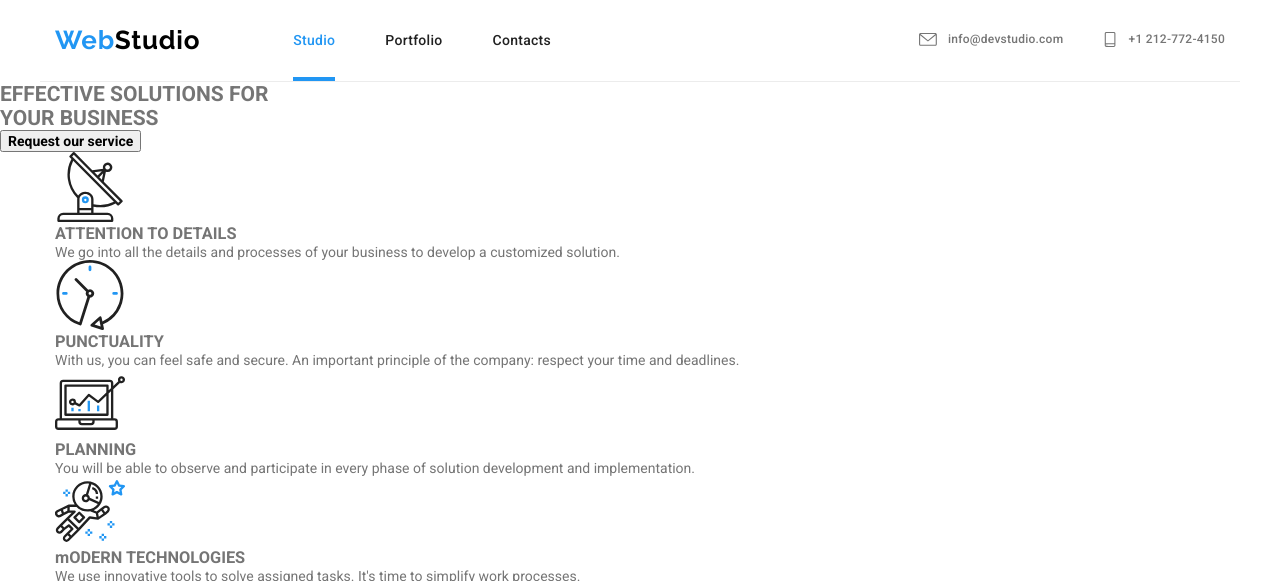
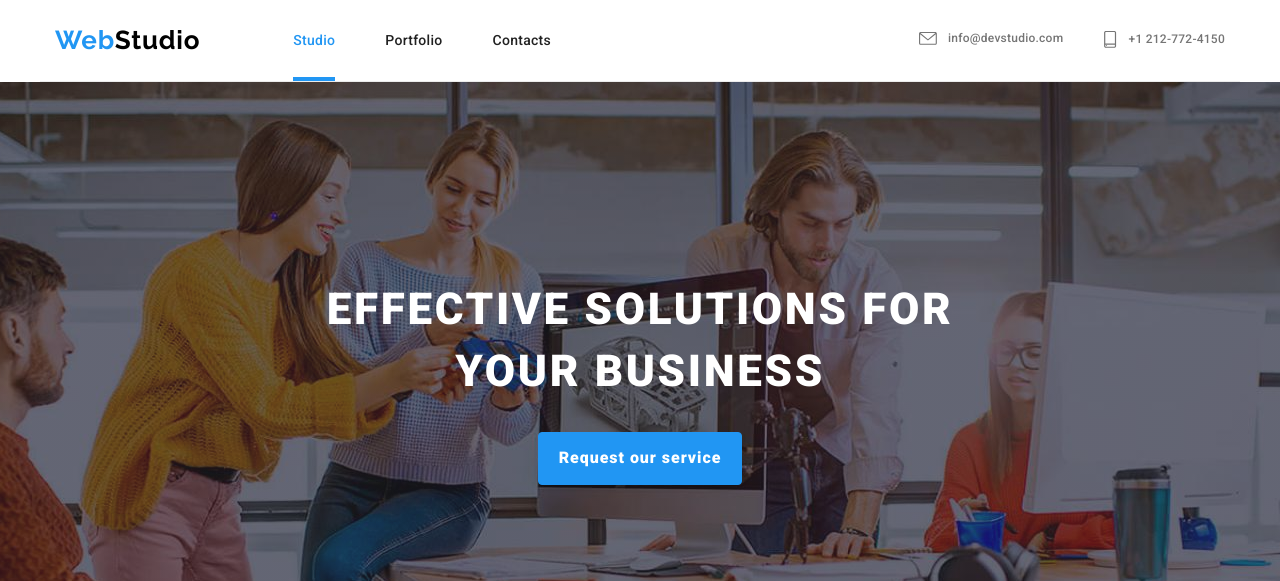
Before and after one commit to tSolodkaya/studio, a plain HTML site: page index.html in a window 1280 px wide. Shown: the top 581 px of the page. Drawn offline with nearby package versions, Linux system fonts and the light colour scheme; a script that the page names is missing; files whose address does not match are found by name.

Commit message:
feat: add adaptive hero section

```diff
--- a/index.html
+++ b/index.html
@@ -73,7 +73,7 @@
               class="contacts__link contacts__link--phone"
               href="tel:+12127724150"
             >
-              <svg class="contacts__icon" width="14" height="16">
+              <svg class="contacts__icon" width="14" height="18">
                 <use href="./images/symbol-defs.svg#smartphone" />
               </svg>
               +1 212-772-4150
@@ -100,13 +100,15 @@
     </header>
     <main>
       <section class="hero">
-        <h1 class="hero__title">
-          EFFECTIVE SOLUTIONS FOR <br />
-          YOUR BUSINESS
-        </h1>
-        <button class="button hero__button" type="button" data-modal-open>
-          <strong>Request our service</strong>
-        </button>
+        <div class="hero__content">
+          <h1 class="hero__title">
+            EFFECTIVE SOLUTIONS FOR
+            <span class="text-break">YOUR BUSINESS</span>
+          </h1>
+          <button class="hero__button" type="button" data-modal-open>
+            <strong>Request our service</strong>
+          </button>
+        </div>
       </section>
       <section class="container features">
         <ul class="features__list">
--- a/sass/base/_base.scss
+++ b/sass/base/_base.scss
@@ -36,6 +36,14 @@ img {
   height: auto;
 }
 
+button {
+  margin: 0;
+  padding: 0;
+  border: none;
+  background-color: transparent;
+  cursor: pointer;
+}
+
 .container {
   max-width: 480px;
   padding-left: 15px;
--- /dev/null
+++ b/sass/components/_hero.scss
@@ -0,0 +1,105 @@
+.hero {
+  max-width: 480px;
+  height: 400px;
+  display: block;
+  margin: 0 auto;
+  text-align: center;
+  display: flex;
+  flex-direction: column;
+  align-items: center;
+
+  background-image: linear-gradient(
+      to bottom $gradient-hero-section,
+      $gradient-hero-section
+    ),
+    url("../../images/mobile/hero-mob-480.jpg");
+
+  @media (min-device-pixel-ratio: 2),
+    (min-resolution: 192dpi),
+    (min-resolution: 2dppx) {
+    background-image: url("../../images/mobile/hero-mob@2x-960.jpg");
+  }
+
+  background-size: cover;
+  background-repeat: no-repeat;
+
+  @media screen and (min-width: 768px) {
+    max-width: 768px;
+    background-image: linear-gradient(
+        to bottom $gradient-hero-section,
+        $gradient-hero-section
+      ),
+      url("../../images/tablet/hero-tab.jpg");
+    background-size: cover;
+
+    @media (min-device-pixel-ratio: 2),
+      (min-resolution: 192dpi),
+      (min-resolution: 2dppx) {
+      background-image: url("../../images/tablet/hero-tab@2x.jpg");
+    }
+  }
+
+  @media screen and (min-width: 1200px) {
+    max-width: 1600px;
+    height: 600px;
+    background-image: linear-gradient(
+        to bottom $gradient-hero-section,
+        $gradient-hero-section
+      ),
+      url("../../images/desc/hero-desc.jpg");
+    background-size: cover;
+    background-position: 50% 50%;
+
+    @media (min-device-pixel-ratio: 2),
+      (min-resolution: 192dpi),
+      (min-resolution: 2dppx) {
+      background-image: url("../../images/desc/hero-desc@2x.jpg");
+    }
+  }
+}
+
+.hero__content {
+  margin: auto;
+}
+
+.hero__title {
+  padding: 0 60px;
+  color: $white-text-color;
+  font-size: 26px;
+  font-weight: 900;
+  line-height: 1.6;
+  letter-spacing: 1.56px;
+  text-transform: uppercase;
+  margin-bottom: 30px;
+
+  @media screen and (min-width: 768px) {
+    padding: 0 204px;
+  }
+
+  @media screen and (min-width: 1200px) {
+    font-size: 44px;
+    line-height: 1.4;
+    letter-spacing: 2.64px;
+    padding: 0;
+  }
+}
+
+.text-break {
+  @media screen and (min-width: 1200px) {
+    display: block;
+  }
+}
+
+.hero__button {
+  padding: 10px 20px;
+  color: $white-text-color;
+  background-color: $accent-color;
+  border: 1px solid $accent-color;
+  border-radius: $border-radius;
+  box-shadow: $button-shadow;
+  text-align: center;
+  font-size: 16px;
+  font-weight: 700;
+  line-height: 1.9;
+  letter-spacing: 0.96px;
+}
--- a/sass/main.scss
+++ b/sass/main.scss
@@ -1,3 +1,4 @@
 @import "./utils/variables";
 @import "./base/base";
 @import "./components/header";
+@import "./components/hero";
--- a/sass/utils/_variables.scss
+++ b/sass/utils/_variables.scss
@@ -8,6 +8,7 @@ $railway-font: "Raleway", sans-serif;
 $logo-header-color: #000000;
 $bg-color-footer-and-hero: #2f303a;
 $alpha-color-footer: rgba(255, 255, 255, 0.6);
+$gradient-hero-section: rgba(47, 48, 58, 0.4);
 $bg-button-color: #f5f4fa;
 $bg-section-color: #f5f4fa;
 $portfolio-card-border: #eeeeee;
@@ -20,3 +21,4 @@ $footer-input-color: rgba(255, 255, 255, 0.3);
 $footer-input-placeholder: rgb(255, 255, 255, 0.6);
 $border-radius: 4px;
 $transition-function: cubic-bezier(0.4, 0, 0.2, 1);
+$button-shadow: 0px 4px 4px 0px rgba(0, 0, 0, 0.15);
```
Also changed, not shown: dist/css/main.css, dist/css/main.min.css, images/desc/hero-desc.webp (deleted), images/desc/hero-desc@2x.webp (deleted), images/mobile/hero-mob-480.webp (deleted), images/mobile/hero-mob@2x-960.webp (deleted), images/tablet/hero-tab.webp (deleted), images/tablet/hero-tab@2x.webp (deleted), 2 other files.
